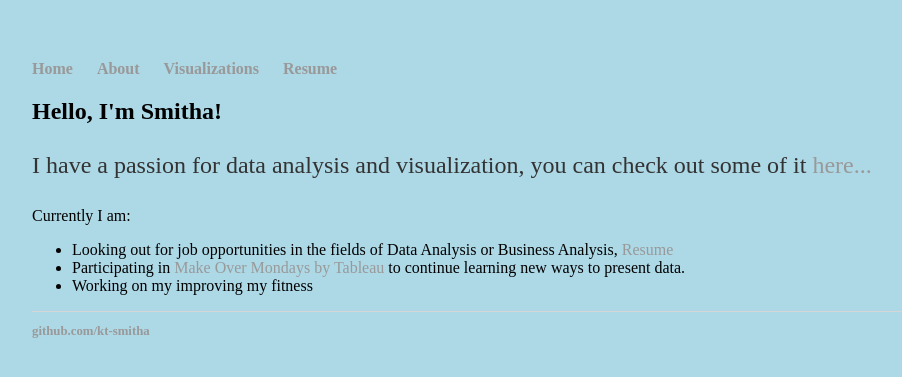
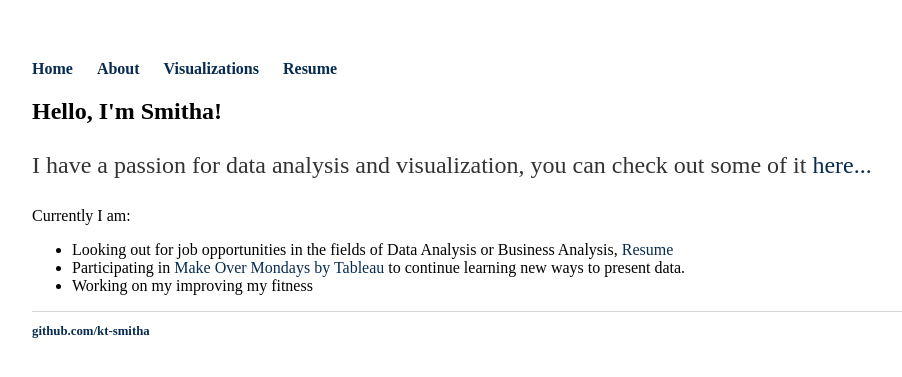
Before and after one commit to kt-smitha/kt-smitha.github.io, a Jekyll site: the page built from index.html, in a window 1280 px wide. Shown: the top 377 px of the page, without its empty margins (160-1062 px from the left). Built offline with Jekyll 4.4.1, drawn with Linux system fonts in a browser that asks for light colours.

Commit message:
Update main.css

```diff
--- a/css/main.css
+++ b/css/main.css
@@ -1,7 +1,7 @@
 body {
     margin: 60px auto;
     width: 70%;
-    background-color: lightblue
+    background-color: 'lightblue';
 }
 nav ul, footer ul {
     font-family:'Roboto Slab';
@@ -15,7 +15,7 @@ nav ul li, footer ul li {
 }
 a {
     text-decoration: none;
-    color: #999;
+    color: #082C50;
 }
 a:hover {
     text-decoration: underline;
```
